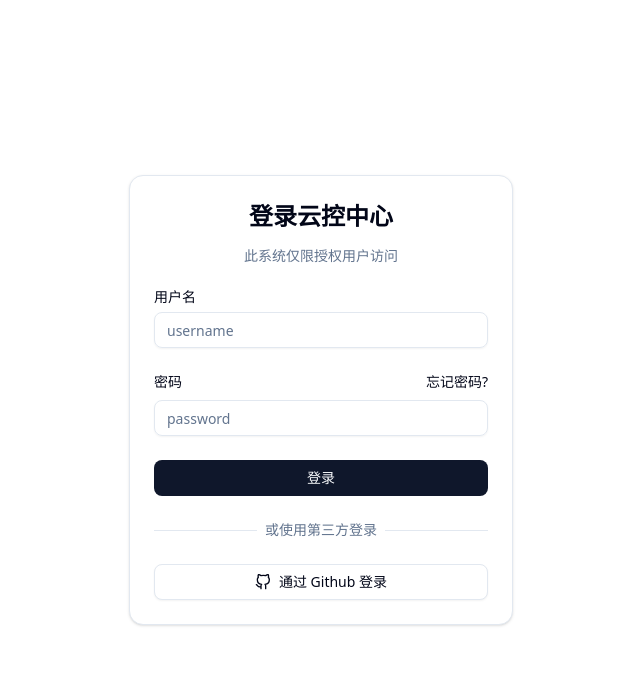
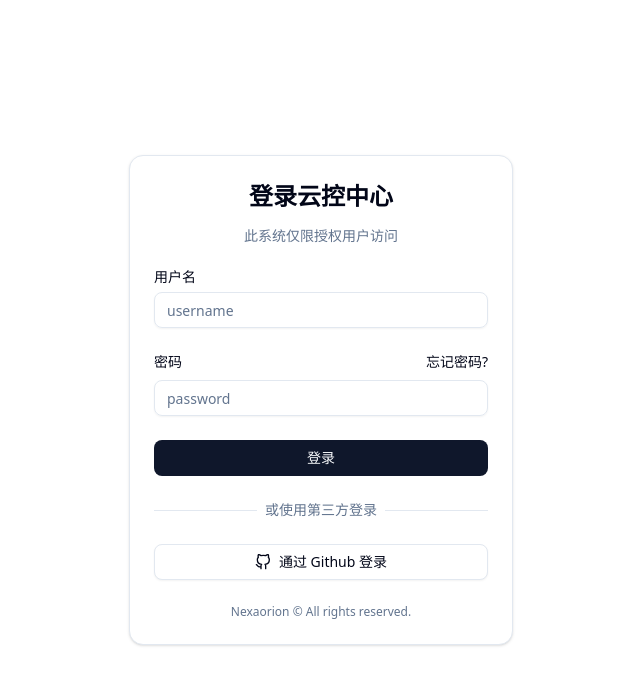
Before and after one commit to Nexaorion/CloudPolicy-Frontend, a Next.js app: page /auth/login in a window 1280 px wide. Shown: the top 684 px of the page, without its empty margins (319-959 px from the left). Built offline with nearby package versions, Linux system fonts and the light colour scheme.

Commit message:
Add a copyright notice

```diff
--- a/components/login.tsx
+++ b/components/login.tsx
@@ -3,7 +3,6 @@ import {
     Card,
     CardContent,
     CardDescription,
-    CardFooter,
     CardHeader,
     CardTitle,
 } from "@/components/ui/card"
@@ -59,6 +58,9 @@ export function LoginForm() {
                         </div>
                     </form>
                 </CardContent>
+                <div className="text-muted-foreground *:[a]:hover:text-primary text-center text-xs text-balance *:[a]:underline *:[a]:underline-offset-4">
+                    Nexaorion © All rights reserved.
+                </div>
             </Card>
         </div>
 
```
